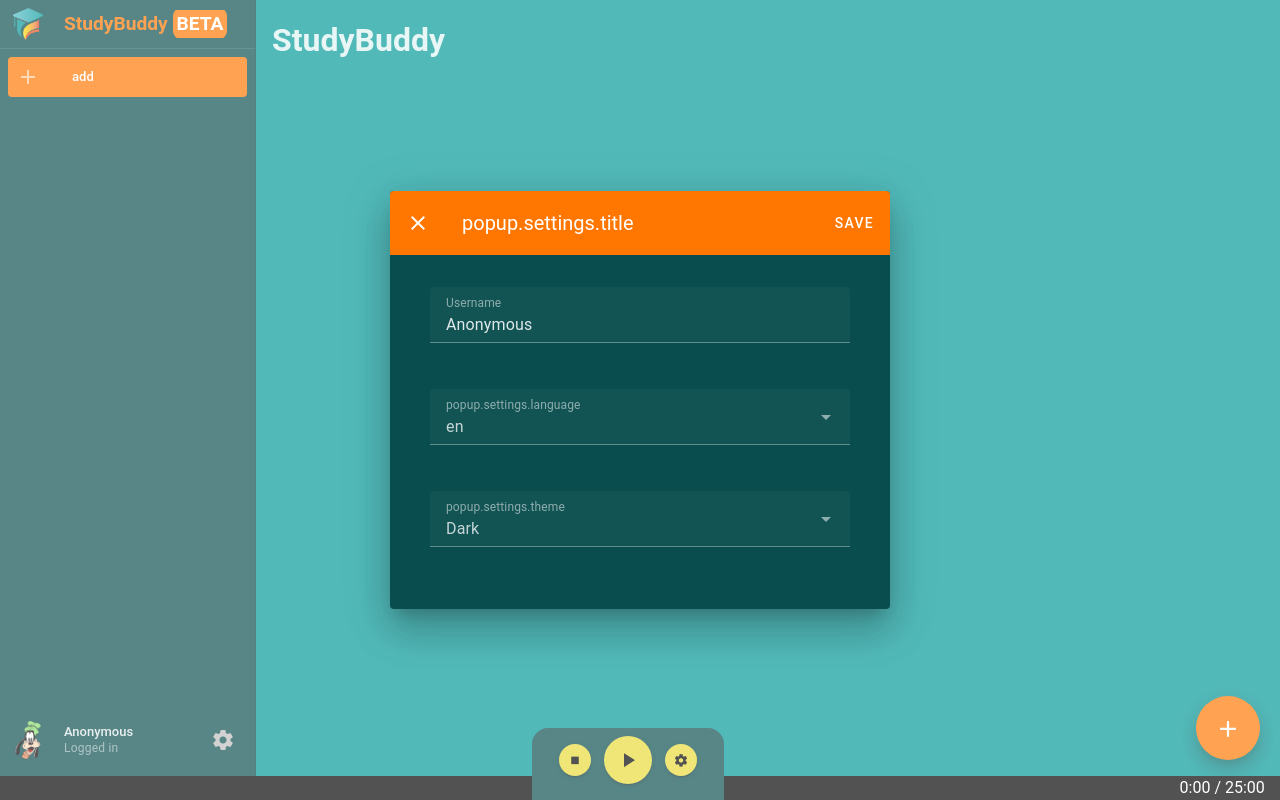
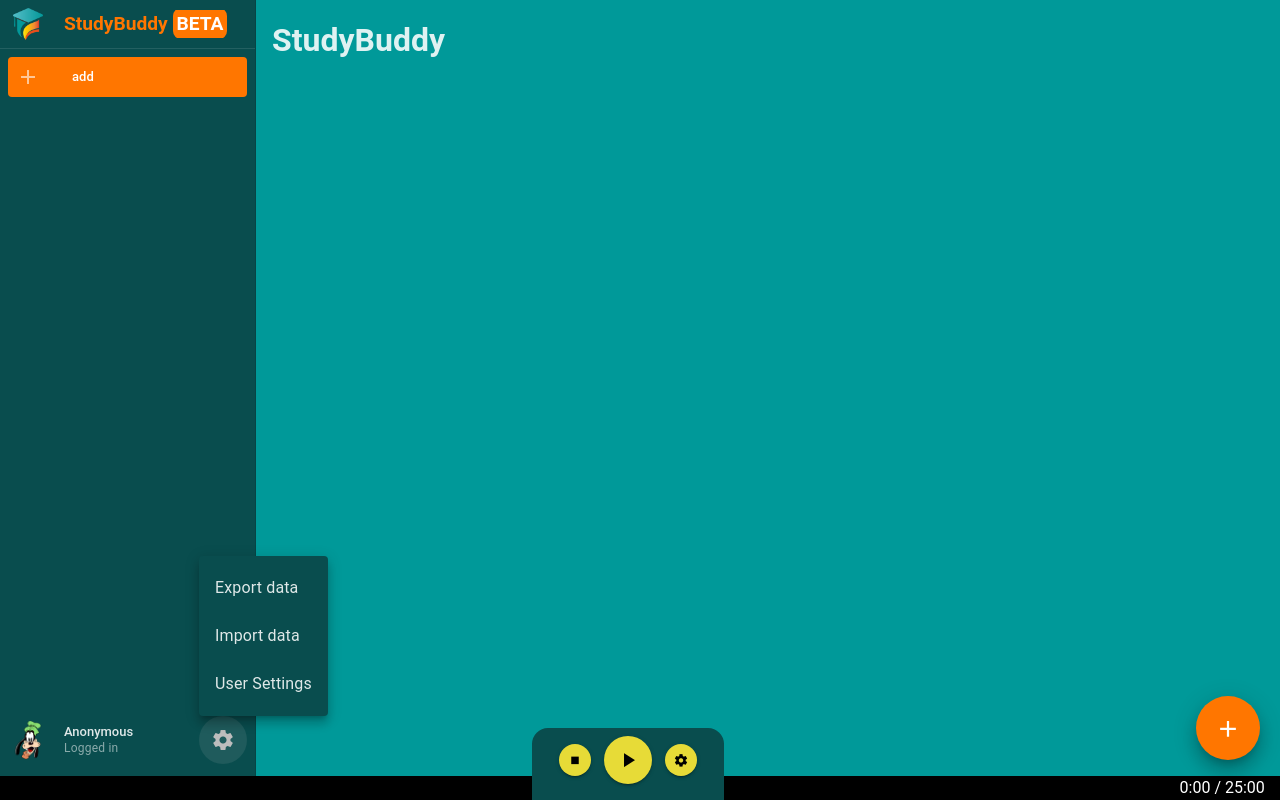
Before and after one commit to studybuddydev/studybuddy-app, a Vue app: page /#/exam/1/1 in a window 1280 px wide. Both pictures are taken after a click on the button 223 px from the left and 740 px from the top of the page. Built offline with nearby package versions, Linux system fonts and the light colour scheme; what v-calendar would draw is missing.

Commit message:
import export

```diff
--- a/src/components/Menus/Menu.vue
+++ b/src/components/Menus/Menu.vue
@@ -33,12 +33,21 @@
         subtitle="Logged in"
         nav >
           <template v-slot:append v-if="!exam">
-            <v-btn
-              color="grey-lighten-1"
-              icon="mdi-cog"
-              variant="text"
-              @click="openUserSettings = true"
-            ></v-btn>
+
+            <v-menu>
+            <template v-slot:activator="{ props }">
+              <v-btn color="grey-lighten-1" icon="mdi-cog" variant="text" v-bind="props" />
+            </template>
+
+            <v-list>
+              <v-list-item title="Export data" @click="exportData()"/>
+              <v-list-item title="Import data" @click="importData()"/>
+              <v-list-item title="User Settings" @click="openUserSettings = true"/>
+            </v-list>
+          </v-menu>
+
+
+
           </template>
       </v-list-item>
     </template>
@@ -65,12 +74,6 @@
       @edit="editChapter"
       @remove="removeChapter"
     />
-<!--
-    <template v-slot:append>
-      <v-list-item>
-        <h1 class="title text-h4 text-primary">StudyBuddy</h1>
-      </v-list-item>
-    </template> -->
 
   </v-navigation-drawer>
 
@@ -138,6 +141,14 @@ function removeChapter(i: number) {
     state.removeChapter(exam.value, i)
 }
 
+function exportData() {
+  state.downloadData();
+}
+
+function importData() {
+  state.uploadData();
+}
+
 </script>
 
 <style scoped lang="scss">
--- a/src/stores/state.ts
+++ b/src/stores/state.ts
@@ -189,6 +189,36 @@ export const useStateStore = defineStore('state', () => {
     save();
   }
 
+
+  function downloadData() {
+    const dataStr = "data:text/json;charset=utf-8," + encodeURIComponent(JSON.stringify(state.value.data, null, 2));
+    const downloadAnchorNode = document.createElement('a');
+    downloadAnchorNode.setAttribute("href", dataStr);
+    downloadAnchorNode.setAttribute("download", `studybuddy_${new Date().toISOString().slice(0, 10)}.json`);
+    document.body.appendChild(downloadAnchorNode); // required for firefox
+    downloadAnchorNode.click();
+    downloadAnchorNode.remove();
+  }
+
+  function uploadData() {
+    const input = document.createElement('input');
+    input.type = 'file';
+    input.accept = '.json';
+    input.onchange = e => {
+      const file = (e.target as HTMLInputElement).files?.[0];
+      if (!file) return;
+      const reader = new FileReader();
+      reader.onload = e => {
+        const data = JSON.parse(e.target?.result as string);
+        state.value.data = data;
+        save();
+        window.location.reload();
+      };
+      reader.readAsText(file);
+    };
+    input.click();
+  }
+
   return {
     state,
     save,
@@ -200,6 +230,7 @@ export const useStateStore = defineStore('state', () => {
     getEvents, saveEvents, getDeadlines,
     getPomodoroSettings, setPomodoroSettings, getCurrentPomodoro, setCurrentPomodoro, removeCurrentPomodoro,
     getUserSettings, setUserSettings,
+    downloadData, uploadData
   };
 
 });
```
